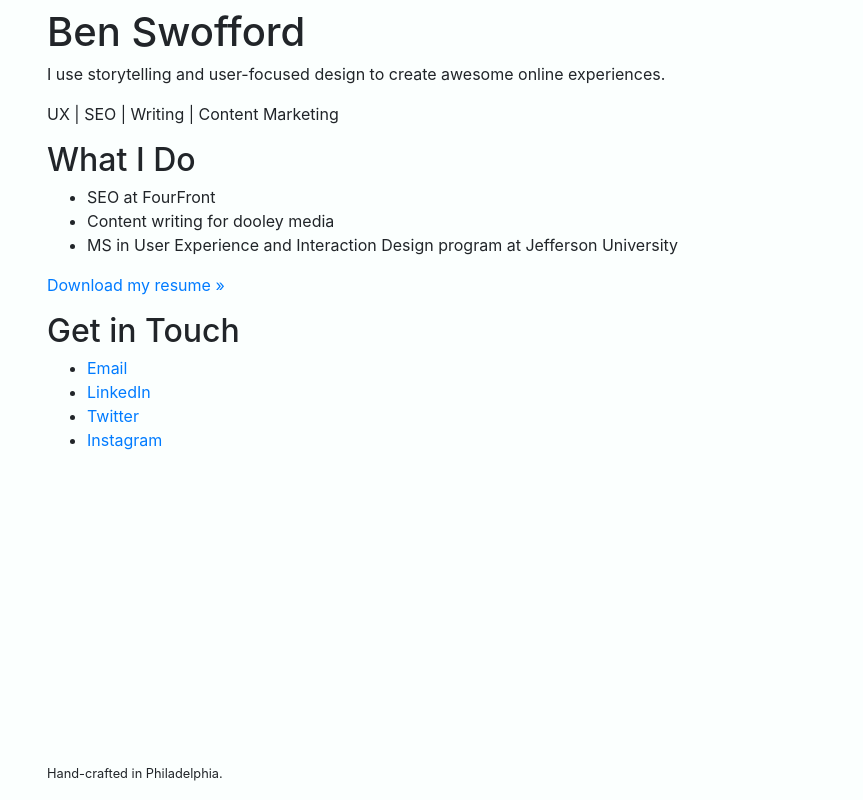
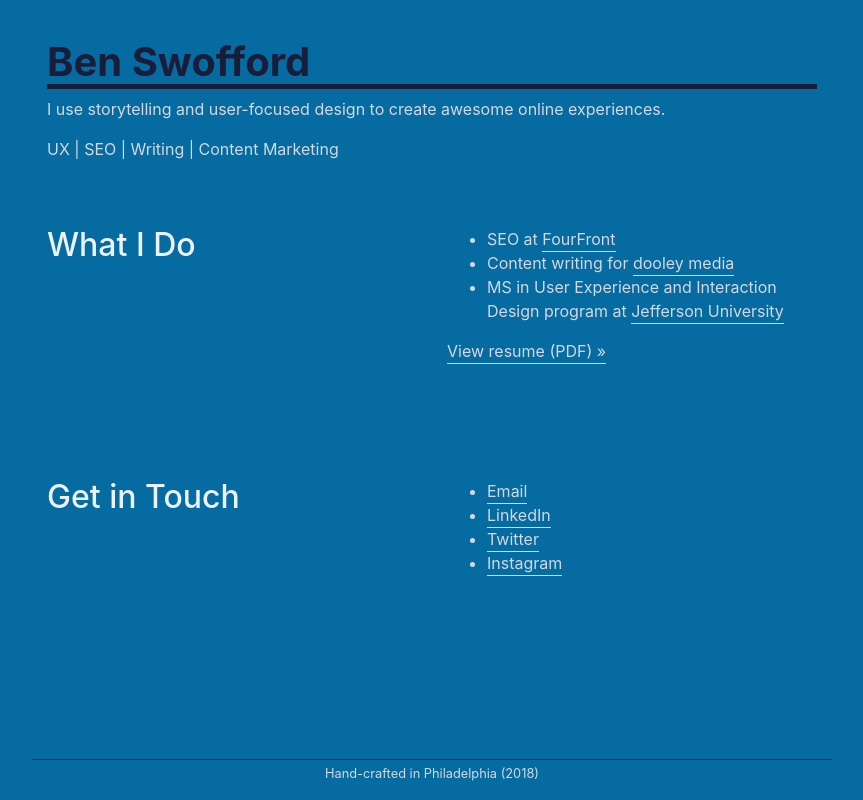
Before and after one commit to droffowsneb/portfolio-site-2018, a plain HTML site: page index.html in a window 1280 px wide. Shown: the whole page, without its empty margins (208-1071 px from the left). Drawn offline with nearby package versions, Linux system fonts and the light colour scheme.

Commit message:
blue background backup

```diff
--- a/css/_scss/_colors.scss
+++ b/css/_scss/_colors.scss
@@ -1,3 +1,8 @@
 // Color Variables
 
-$background-color: #FBFFFE;
+$background-color: #056ba0; // blue
+$h1-color: #191D3A; // white
+$header-color: #EBF2FA; // white
+$link-color: #ECE613; // yellow
+// $link-color-hover: #FFFF00; // brighter yellow
+$body-text-color: #D3D9E0; // grey
--- a/css/_scss/main.scss
+++ b/css/_scss/main.scss
@@ -9,6 +9,34 @@ body {
   background-color: $background-color;
 }
 
+h1 {
+  color: $h1-color;
+  font-weight: bolder;
+  display: block;
+  border-bottom: 5px solid $h1-color;
+  margin-top: 1em;
+}
+
+h2, h3, h4, h5, h6 {
+  color: $header-color;
+}
+
+a {
+  color: inherit;
+  border-bottom: 1.25px solid $body-text-color;
+  padding-bottom: 0.15rem;
+}
+
+a:hover {
+  color: $link-color;
+  text-decoration: none;
+  border-bottom: 1.25px solid $link-color;
+}
+
+p, ul {
+  color: $body-text-color;
+}
+
 
 .jumbotron {
   height: 90vh;
@@ -17,20 +45,30 @@ body {
   text-align: center;
 }
 
-ul {
-  list-style-type: disc;
+ul.dashed {
+  list-style-type: none;
+}
+ul.dashed > li {
+  text-indent: -5px;
+}
+ul.dashed > li:before {
+  content: "-";
+  text-indent: -5px;
 }
 
 .footerRow {
-  position: fixed;
-  width: auto;
+  display: block;
+  width: inherit;
   bottom: 0;
-  background-color: $background-color;
-  z-index: 5;
 }
 
 .container {
   margin: 10px auto 0 auto;
-  padding-bottom: 3rem;
+  border-bottom: 1px solid $h1-color;
   width: 50rem;
+  min-height: 90vh;
 }
+
+.row {
+  padding: 50px 0;
+}
--- a/index.html
+++ b/index.html
@@ -17,29 +17,42 @@
         <p>I use storytelling and user-focused design to create awesome online experiences.</p>
         <p>UX | SEO | Writing | Content Marketing</p>
 
+        <div class="row">
+          <div class="col-6">
             <h2>What I Do</h2>
+          </div>
+
+          <div class="col-6">
             <ul>
-          <li>SEO at FourFront</li>
-          <li>Content writing for dooley media</li>
-          <li>MS in User Experience and Interaction Design program at Jefferson University</li>
+              <li>SEO at <a href="https://www.fourfront.us/">FourFront</a></li>
+              <li>Content writing for <a href="https://www.dooleymedia.com/">dooley media</a></li>
+              <li>MS in User Experience and Interaction Design program at <a href="http://www.philau.edu/msintdesign/index.html">Jefferson University</a></li>
             </ul>
-        <p><a href="/Resume_Ben-Swofford_2018.pdf">Download my resume »</a></p>
+            <p><a href="Resume_Ben-Swofford_2018.pdf" target="_blank">View resume (PDF) »</a></p>
+          </div>
+        </div>
 
+        <div class="row">
+          <div class="col-6">
             <h2>Get in Touch</h2>
+          </div>
+          <div class="col-6">
             <ul>
               <li><a href="mailto:hello@benswofford.com" title="hello@benswofford.com">Email</a></li>
               <li><a href="https://www.linkedin.com/in/benswofford/" target="_blank" title="linkedin.com/in/benswofford">LinkedIn</a></li>
               <li><a href="https://www.twitter.com/benswofford/" target="_blank" title="@benswofford">Twitter</a></li>
               <li><a href="https://www.instagram.com/benswofford/" target="_blank" title="@benswofford">Instagram</a></li>
             </ul>
-
-        <div class="row footerRow">
+          </div>
+        </div>
+      </div>
+      <div class="footerRow">
         <div class="col text-center">
-            <p><small>Hand-crafted in Philadelphia.</small></p>
+          <p><small>Hand-crafted in Philadelphia (2018)</small></p>
         </div>
       </div>
 
-      </div>
+
 
 
 
```
Also changed, not shown: css/main.css. Lines whose indentation alone changed are shown as unchanged.
